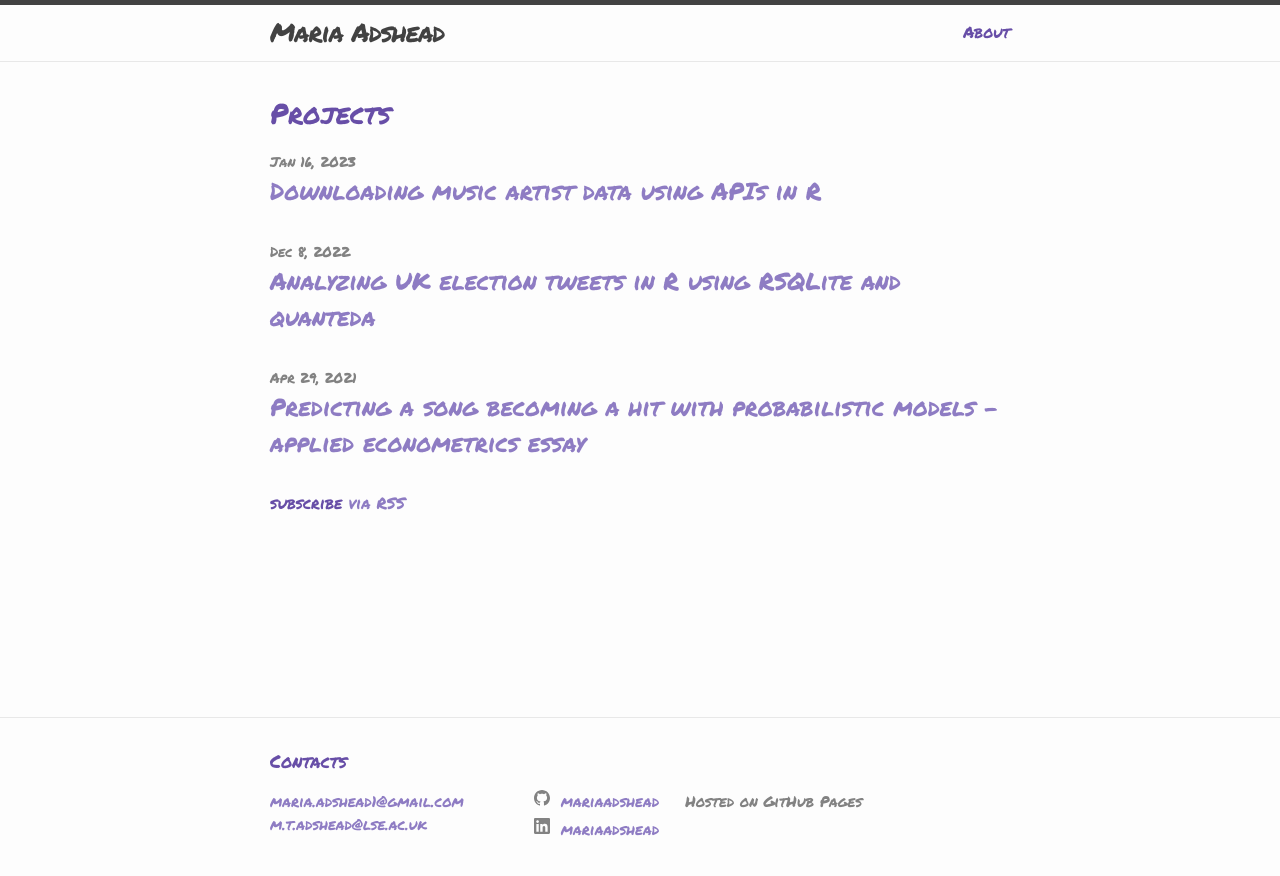
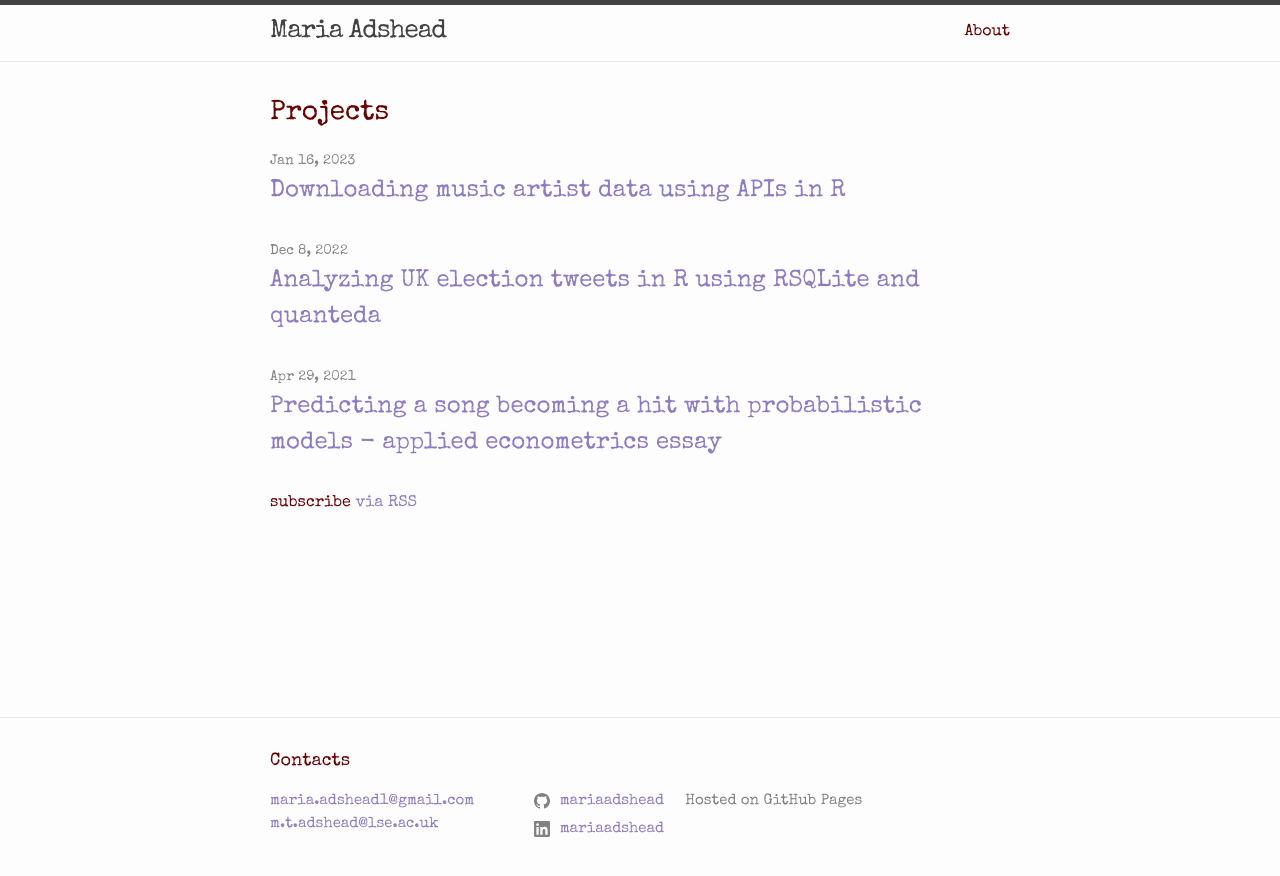
Before and after one commit to mariaadshead/mariaadshead.github.io, a Jekyll site: the page built from docs/index.markdown, in a window 1280 px wide. Shown: the top 876 px of the page. Built offline with Jekyll 4.4.1, drawn with Linux system fonts in a browser that asks for light colours.

Commit message:
Update minima.scss

```diff
--- a/docs/_sass/minima.scss
+++ b/docs/_sass/minima.scss
@@ -2,7 +2,8 @@
 
 // Define defaults for each variable.
 
-$base-font-family: 'Permanent Marker', !default;
+$base-header-font-family: 'Permanent Marker', !default;
+$base-font-family: 'Special Elite', !default;
 $base-font-size:   16px !default;
 $base-font-weight: 400 !default;
 $small-font-size:  $base-font-size * 0.875 !default;
@@ -10,9 +11,10 @@ $base-line-height: 1.5 !default;
 
 $spacing-unit:     30px !default;
 
-$text-color:       #674ea7 !default;
+$text-color:       #660000 !default;
 $background-color: #fdfdfd !default;
 $brand-color:      #8e7cc3 !default;
+$header-color:     #990000 !default;
 
 $grey-color:       #828282 !default;
 $grey-color-light: lighten($grey-color, 40%) !default;
```
